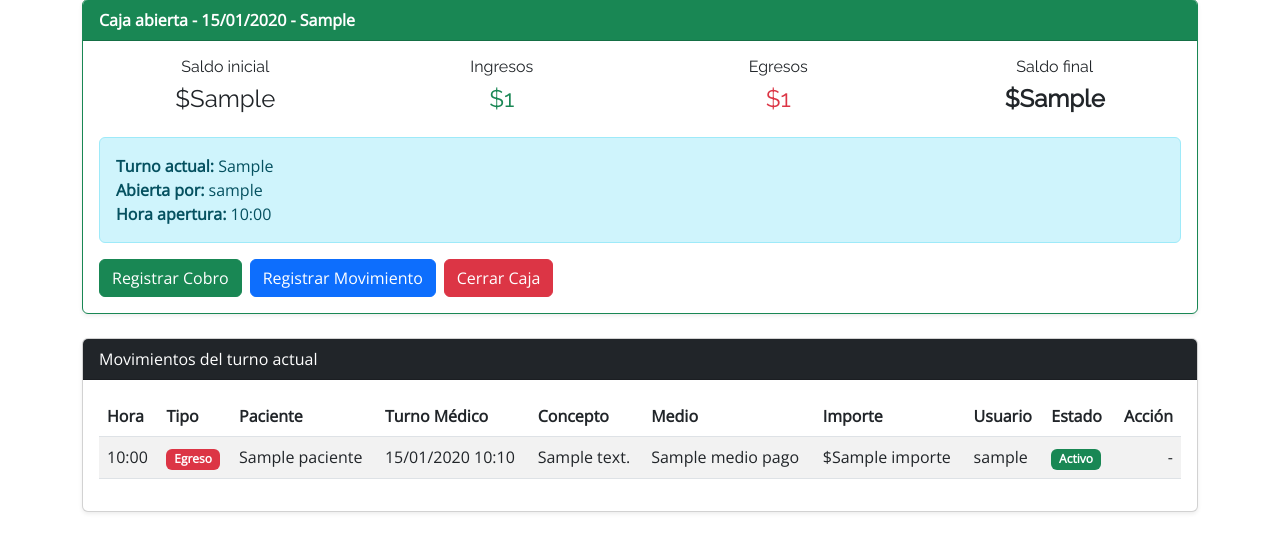
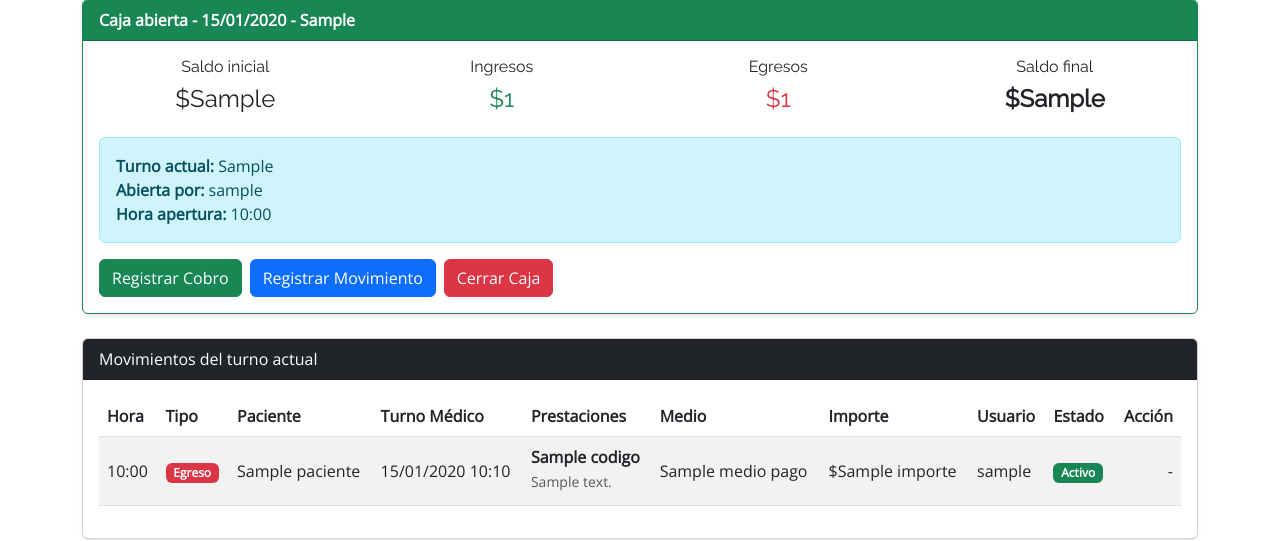
Before and after one commit to Santoni07/SanMartinConsultorio, a Django app: template caja/templates/caja/caja_home.html in a window 1280 px wide. Shown: the part 259-800 px from the top of the page. Run offline with Django 5.2, Linux system fonts and the light colour scheme; the template is opened without the code that fills it: most values are stand-ins (such as "Sample title", 1, 10 or a date in 2020); some libraries are stand-ins or nearby versions.

Commit message:
(feat) cambios en en template de caja_home

```diff
--- a/caja/templates/caja/caja_home.html
+++ b/caja/templates/caja/caja_home.html
@@ -98,7 +98,7 @@
                         <th>Tipo</th>
                         <th>Paciente</th>
                         <th>Turno Médico</th>
-                        <th>Concepto</th>
+                        <th>Prestaciones</th>
                         <th>Medio</th>
                         <th>Importe</th>
                         <th>Usuario</th>
@@ -136,7 +136,31 @@
                             {% endif %}
                         </td>
 
-                        <td>{{ movimiento.descripcion_prestaciones }}</td>
+                        <td>
+
+    {% for detalle in mov.detalles.all %}
+
+        <div class="mb-1">
+
+            <strong>{{ detalle.codigo }}</strong>
+
+            <br>
+
+            <small class="text-muted">
+
+                {{ detalle.descripcion }}
+
+            </small>
+
+        </div>
+
+    {% empty %}
+
+        -
+
+    {% endfor %}
+
+</td>
                         <td>{{ mov.medio_pago.nombre }}</td>
                         <td>${{ mov.importe }}</td>
                         <td>{{ mov.creado_por.username }}</td>
```
